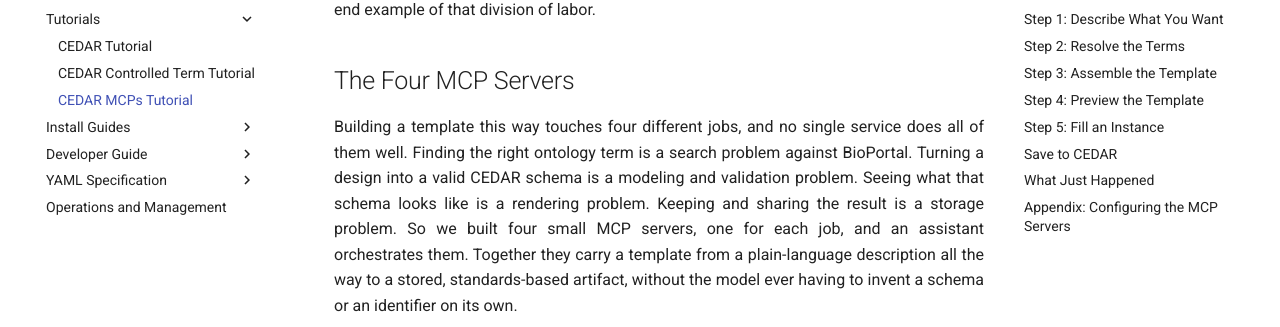
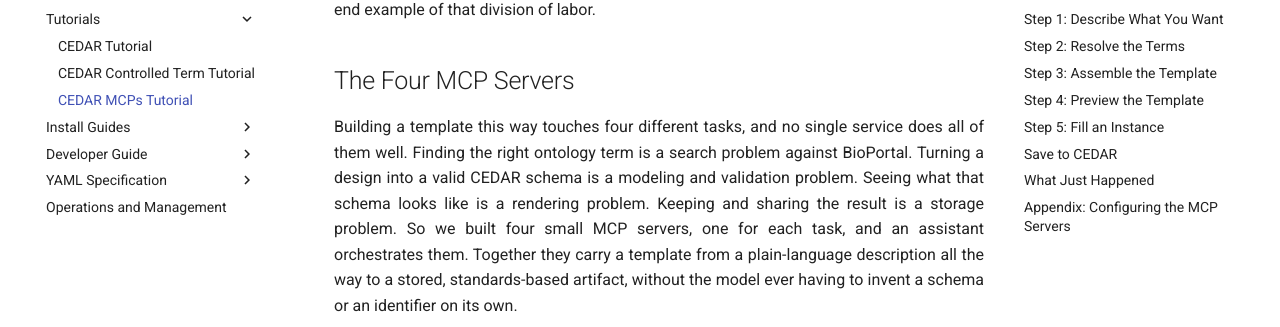
Before and after one commit to metadatacenter/cedar-mkdocs, an MkDocs documentation site: the page built from docs/tutorials/cedar_mcps_tutorial.md, in a window 1280 px wide and 900 px high, scrolled down 404 px. Shown: the part 143-470 px from the top of the window. Built offline with MkDocs 1.6.1 and Material for MkDocs 9.7.7, drawn with Linux system fonts in a browser that asks for light colours; comment, search, counter and statistics services are not loaded.

Commit message:
Reword: four tasks instead of jobs in MCPs tutorial
Co-Authored-By: Claude Opus 4.8 <noreply@anthropic.com>

```diff
--- a/docs/tutorials/cedar_mcps_tutorial.md
+++ b/docs/tutorials/cedar_mcps_tutorial.md
@@ -21,12 +21,12 @@ This tutorial walks the smallest end-to-end example of that division of labor.
 
 ## The Four MCP Servers
 
-Building a template this way touches four different jobs, and no single service
+Building a template this way touches four different tasks, and no single service
 does all of them well. Finding the right ontology term is a search problem
 against BioPortal. Turning a design into a valid CEDAR schema is a modeling and
 validation problem. Seeing what that schema looks like is a rendering problem.
 Keeping and sharing the result is a storage problem. So we built four small MCP
-servers, one for each job, and an assistant orchestrates them. Together they
+servers, one for each task, and an assistant orchestrates them. Together they
 carry a template from a plain-language description all the way to a stored,
 standards-based artifact, without the model ever having to invent a schema or an
 identifier on its own.
```
